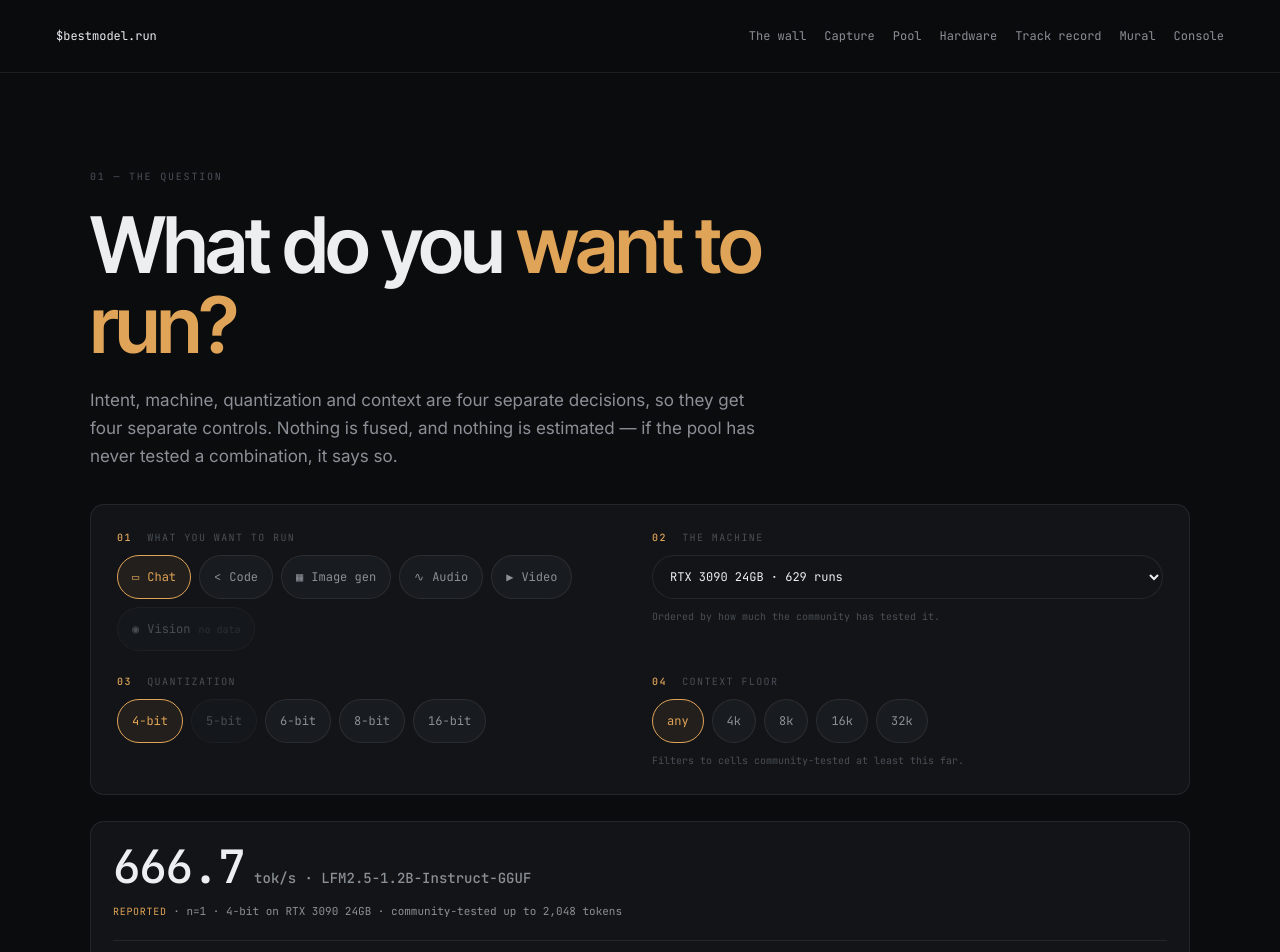
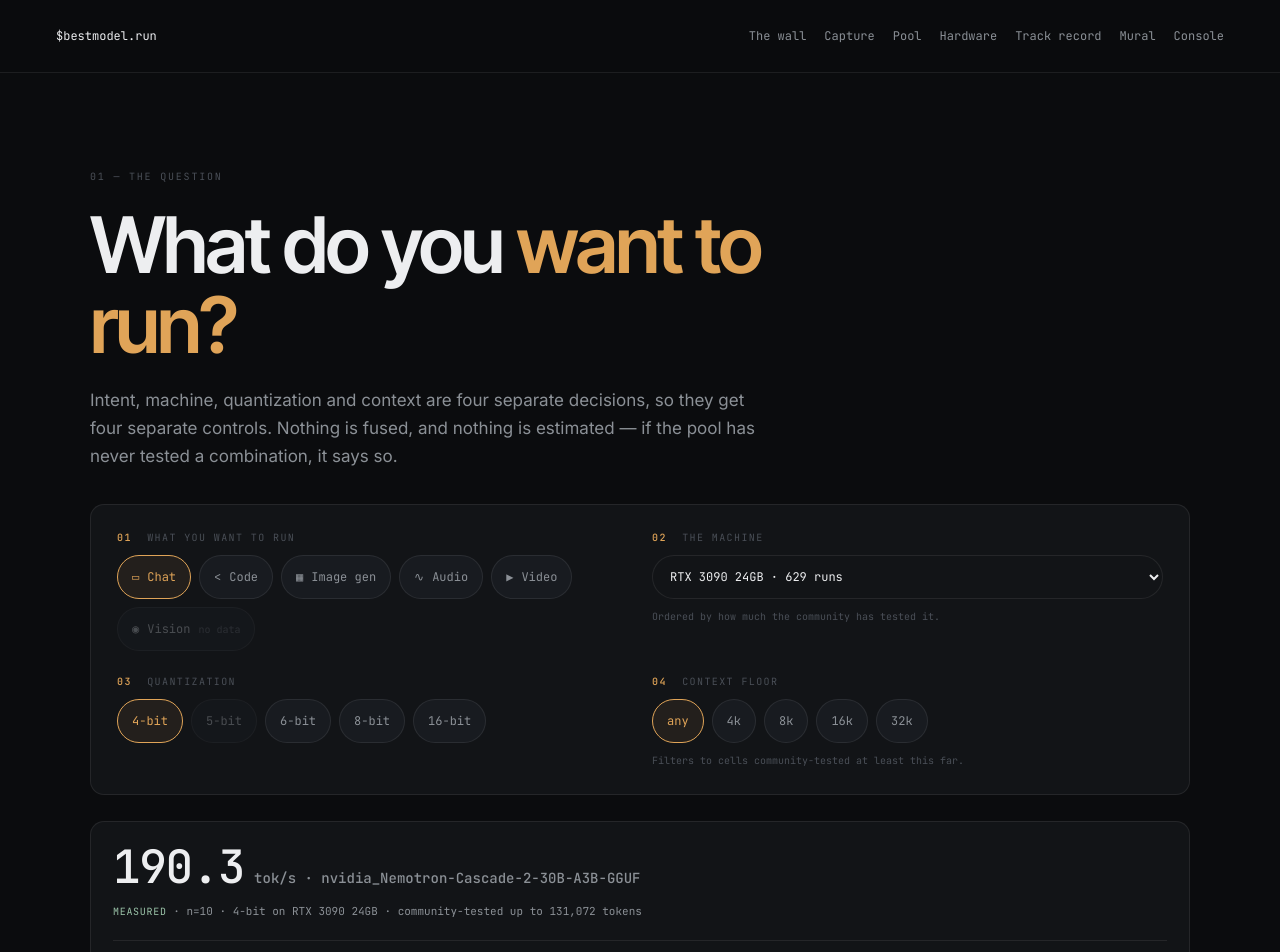
Before and after one commit to carl0sfelipe/bestmodel, a Next.js app in the folder apps/web-next/: page / in a window 1280 px wide. Shown: the top 952 px of the page. Built offline with nearby package versions, Linux system fonts and the light colour scheme.

Commit message:
fix(web): prioritize measured home answers

```diff
--- a/apps/web-next/app/page.tsx
+++ b/apps/web-next/app/page.tsx
@@ -44,7 +44,11 @@ export default function HomePage() {
       });
     }
     for (const key of Object.keys(idx)) {
-      idx[key].sort((a, b) => (b.metric?.value ?? b.tokS) - (a.metric?.value ?? a.tokS));
+      // The home hero is an implicit endorsement, so the honesty ladder puts measured data first.
+      idx[key].sort((a, b) => {
+        const basisRank = (basis: string) => (basis === "measured" ? 0 : 1);
+        return basisRank(a.basis) - basisRank(b.basis) || (b.metric?.value ?? b.tokS) - (a.metric?.value ?? a.tokS);
+      });
       idx[key] = idx[key].slice(0, ANSWER_LIMIT);
     }
     return idx;
```
